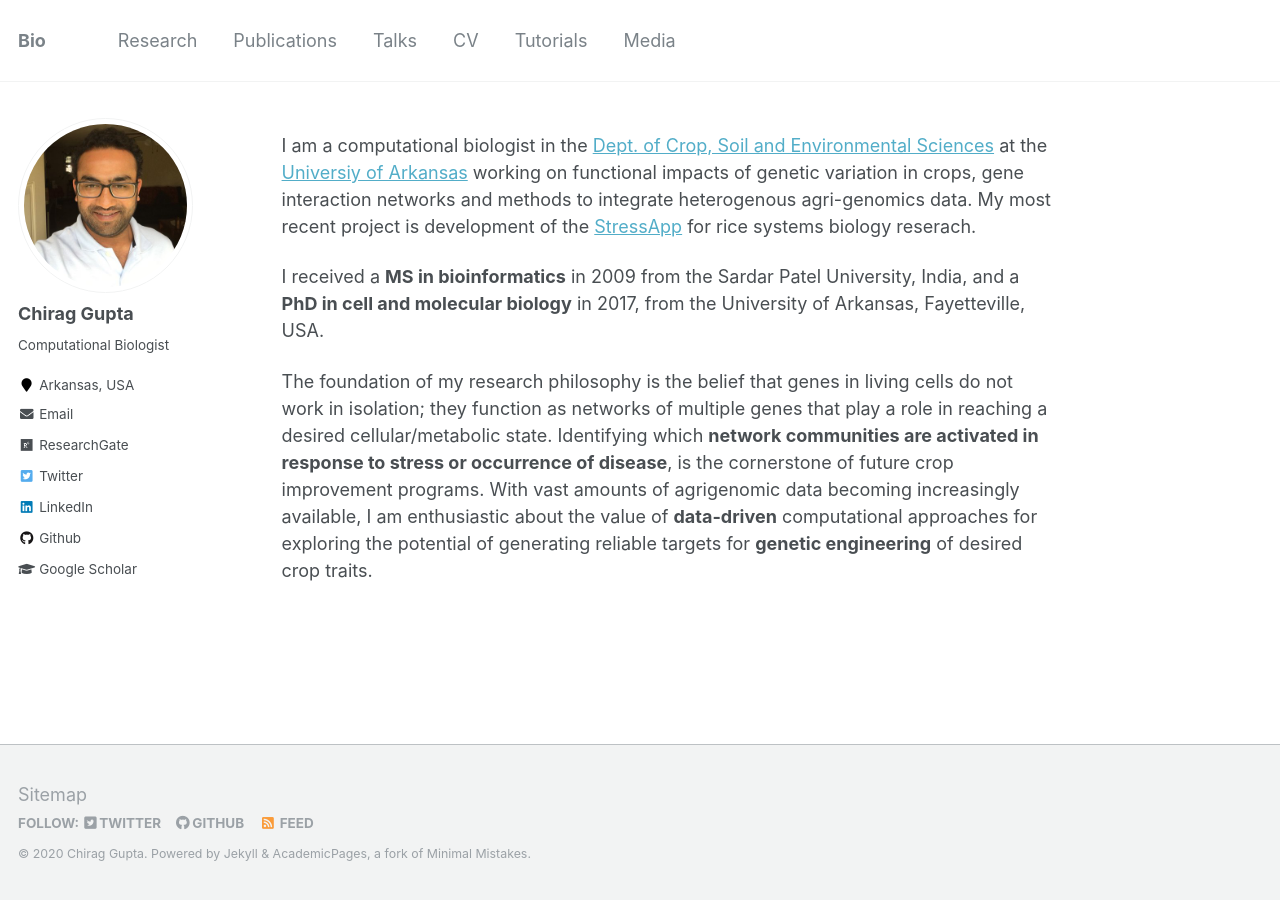
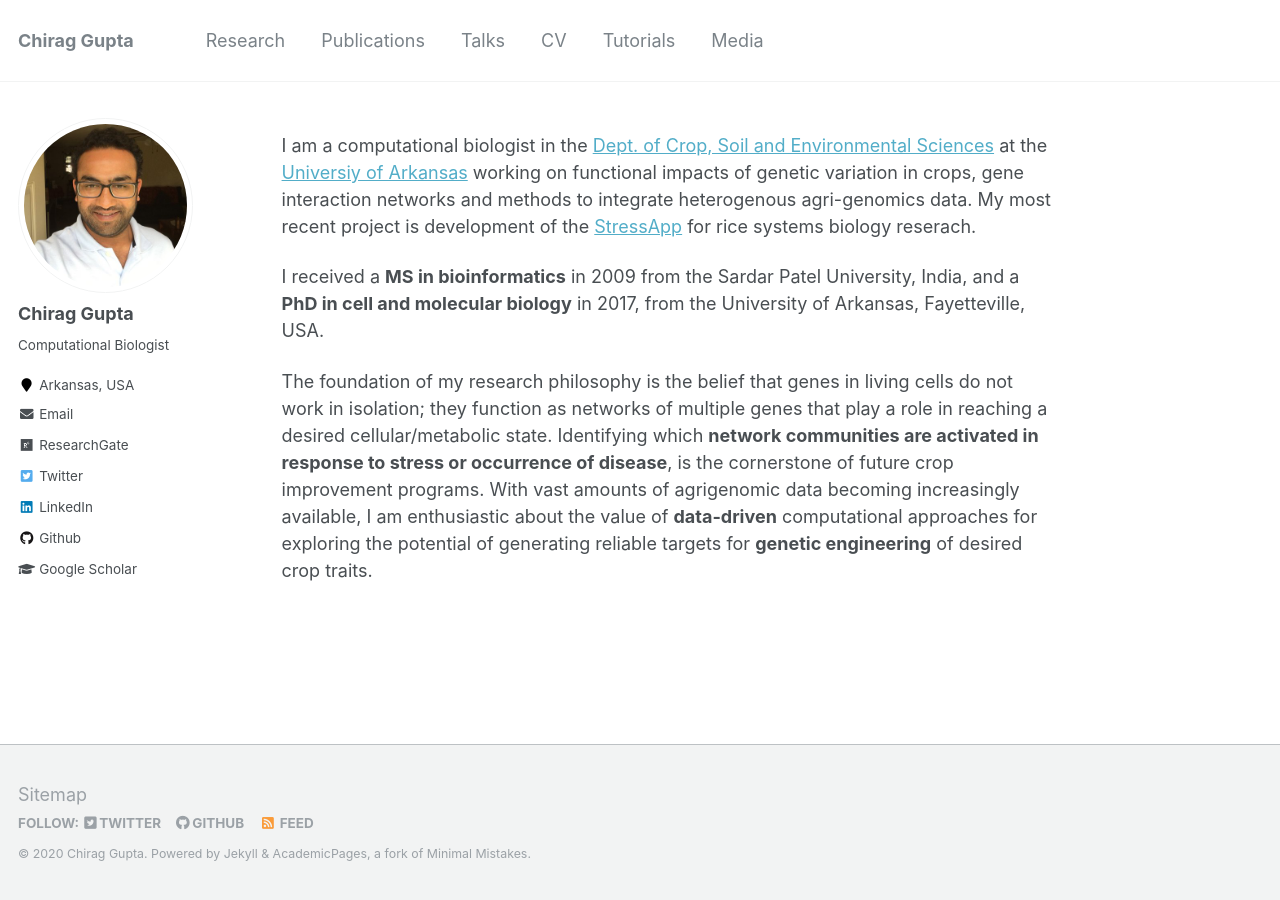
Before and after one commit to cngupta/cngupta.github.io, a Jekyll site: the page built from _pages/about.md, in a window 1280 px wide. Built offline with Jekyll 4.4.1, drawn with Linux system fonts in a browser that asks for light colours.

Commit message:
edit config

```diff
--- a/_config.yml
+++ b/_config.yml
@@ -10,7 +10,7 @@ theme: jekyll-theme-midnight
 
 # Site Settings
 locale                   : "en-US"
-title                    : "Bio"
+title                    : "Chirag Gupta"
 title_separator          : "-"
 name                     : "Chirag Gupta"
 description              : "computational biologist"
```
